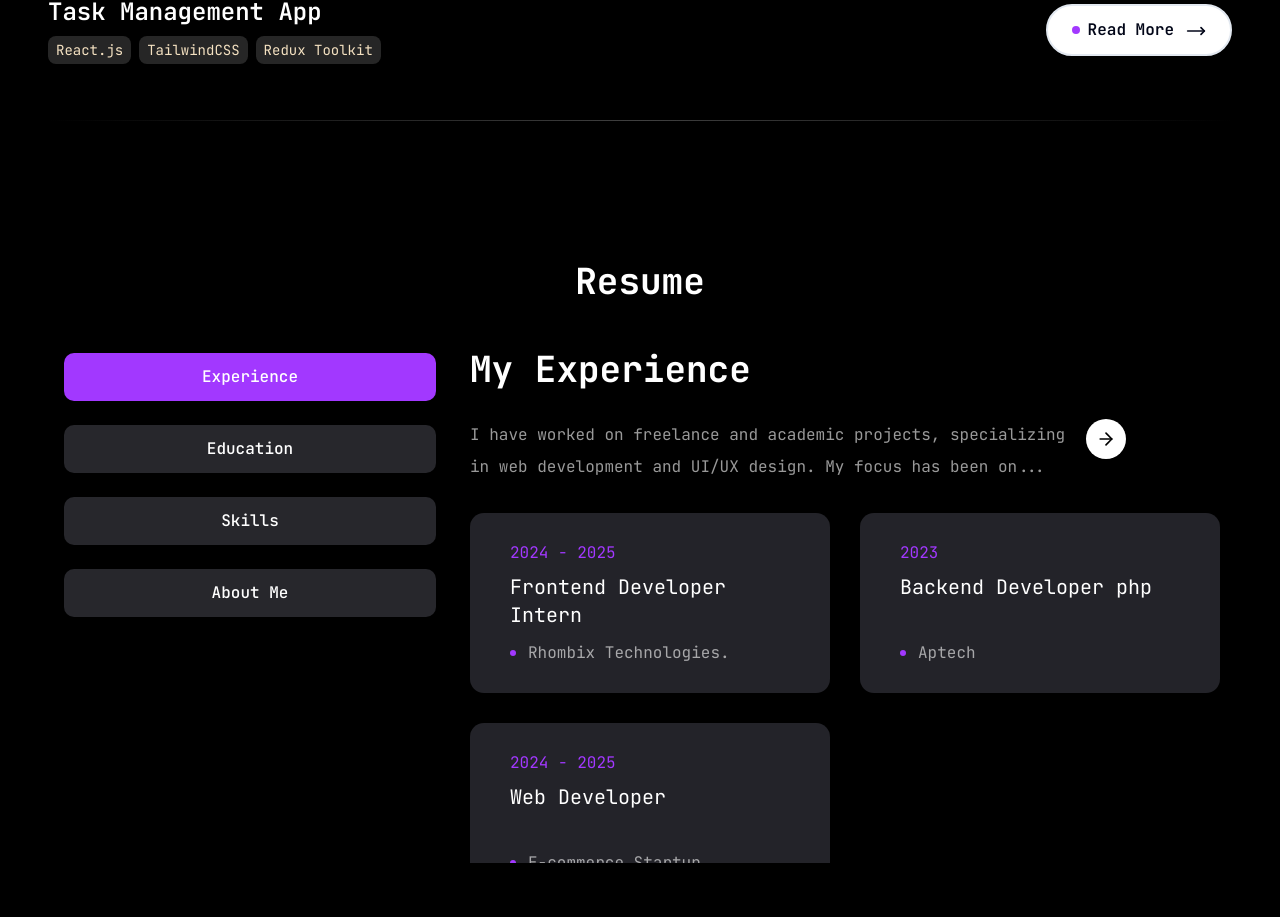
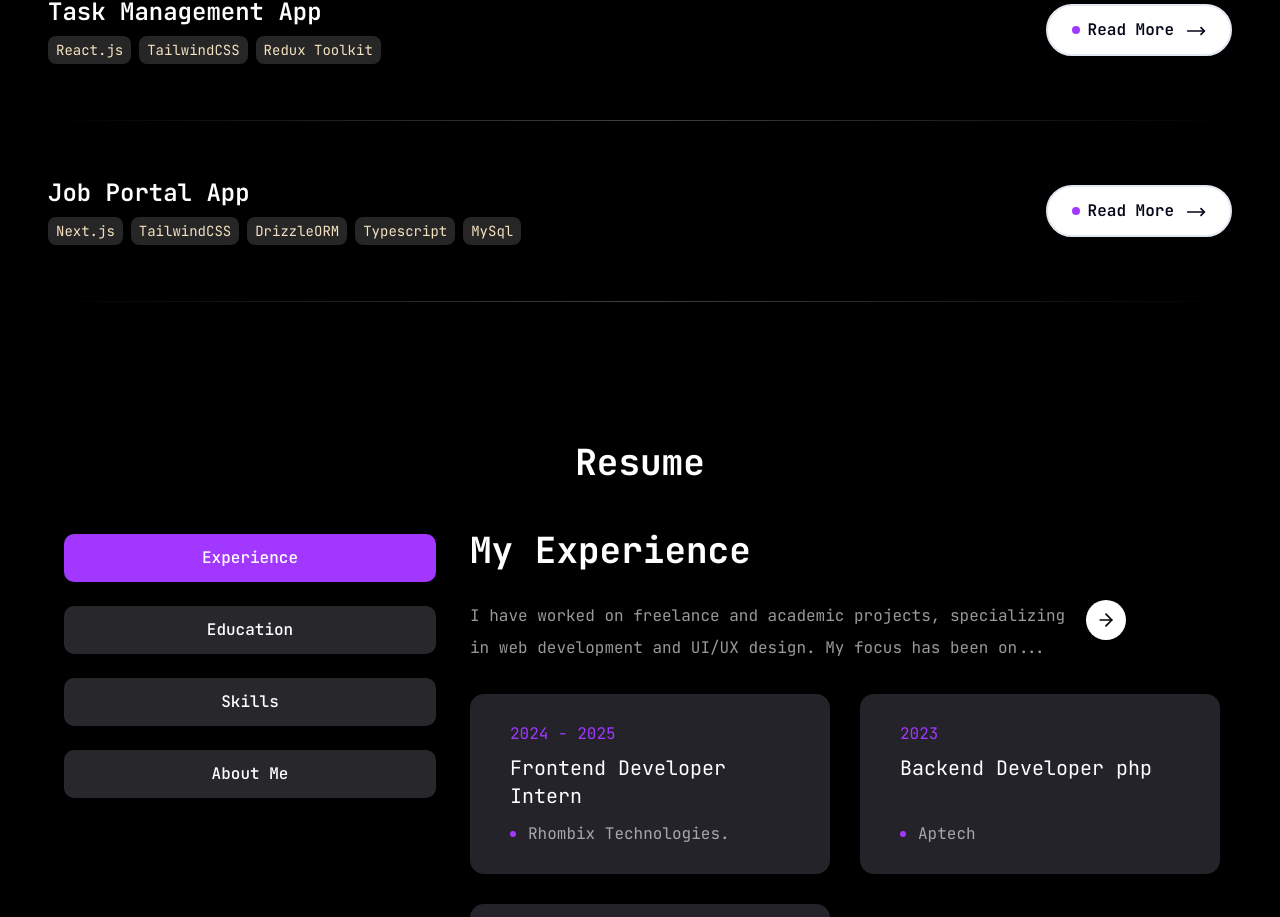
Before and after one commit to elishabhatti/elisha-portfolio, a Next.js app: page / in a window 1280 px wide. Shown: the part 2230-3147 px from the top of the page. Built offline with nearby package versions, Linux system fonts and the light colour scheme.

Commit message:
updated constant file

```diff
--- a/constant/index.js
+++ b/constant/index.js
@@ -74,4 +74,15 @@ export const myProjects = [
     tags: ["React.js", "TailwindCSS", "Redux Toolkit"],
     href: "https://github.com/elishabhatti/redux-toolkit-todo.git",
   },
+  {
+    id: 5,
+    title: "Job Portal App",
+    description: "Created a Job Portal App.",
+    subDescription: [
+      `A full-stack job portal built with Next.js, TypeScript, Tailwind CSS, MySQL, and Drizzle ORM — designed for employers, admins, and recruiters to manage job listings efficiently.`,
+    ],
+    image: "/assets/work/photo-todo-horizon.png",
+    tags: ["Next.js", "TailwindCSS", "DrizzleORM", "Typescript", "MySql"],
+    href: "https://github.com/elishabhatti/job-portal-nextjs.git",
+  },
 ];
```
